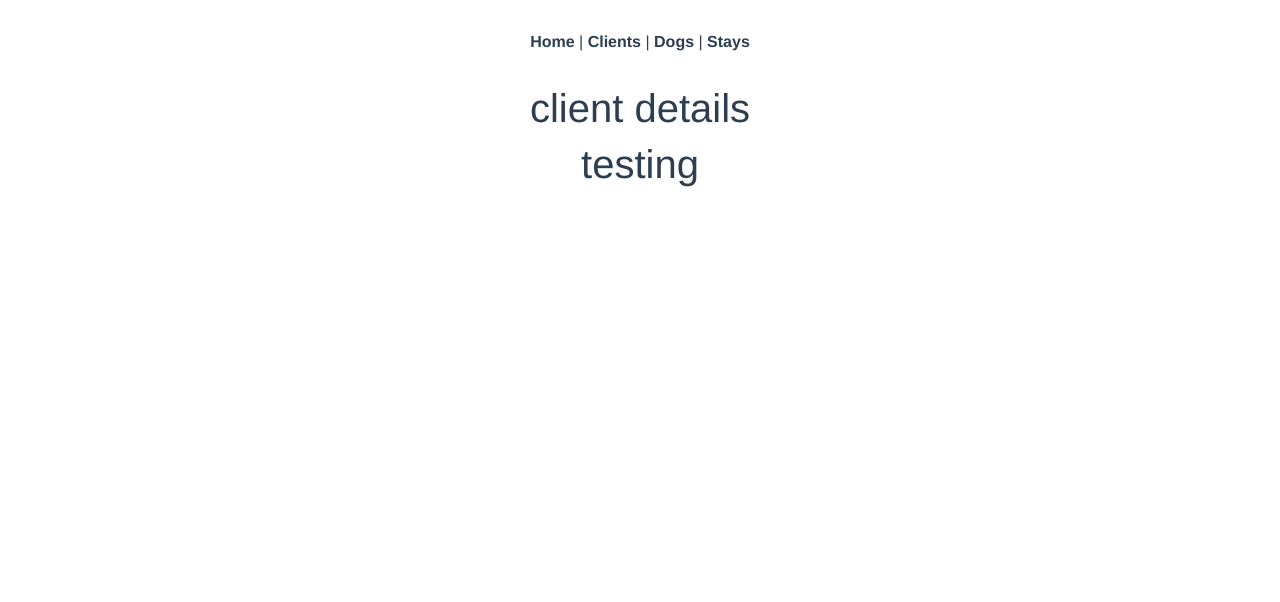
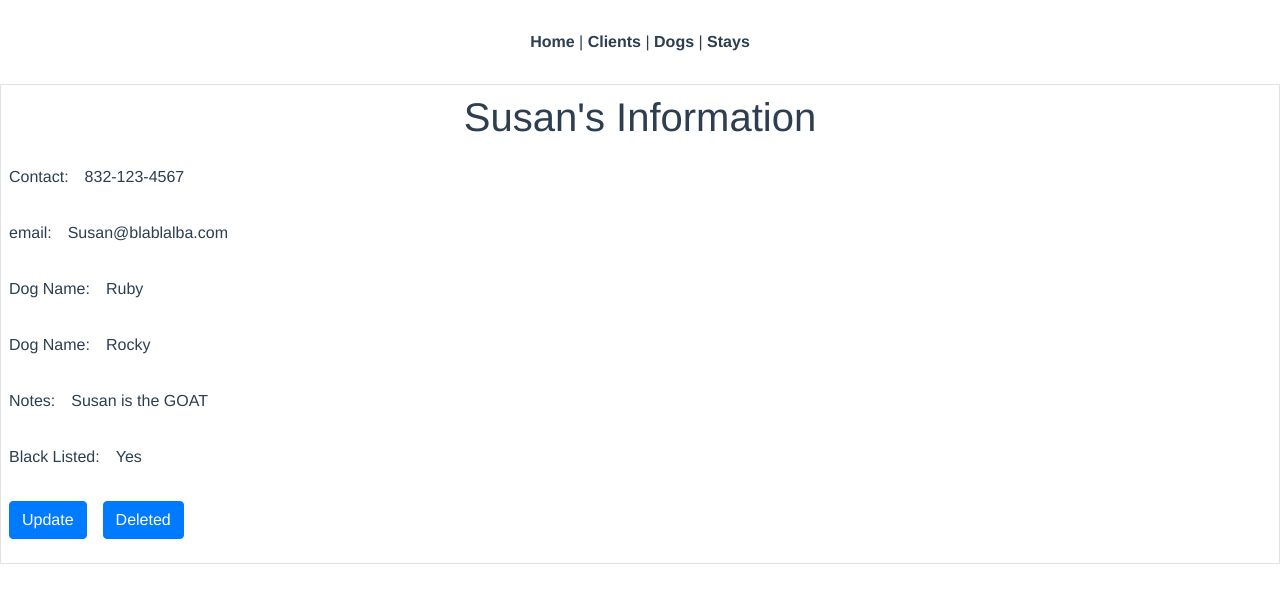
Before and after one commit to daryl101114/RealDealTech, a Vue app in the folder client/: page /#/clientdetails in a window 1280 px wide. Shown: the top 602 px of the page. Built offline with nearby package versions, Linux system fonts and the light colour scheme.

Commit message:
ClientsDetail page done

```diff
--- a/client/src/views/ClientDetails.vue
+++ b/client/src/views/ClientDetails.vue
@@ -1,7 +1,47 @@
 <template>
     <div>
-        <h1>client details</h1>
-        <h1>testing</h1>
+        <div class="border">
+        <div class="d-inline-flex p-2 bd-highlight"><h1>Susan's Information</h1></div>
+
+
+        <div class="d-flex flex-row bd-highlight mb-3">
+        <div class="p-2 bd-highlight">Contact:</div>
+        <div class="p-2 bd-highlight">832-123-4567</div>
+        </div>
+
+        <div class="d-flex flex-row bd-highlight mb-3">
+        <div class="p-2 bd-highlight">email:</div>
+        <div class="p-2 bd-highlight">Susan@blablalba.com</div>
+        </div>
+
+        <div class="d-flex flex-row bd-highlight mb-3">
+        <div class="p-2 bd-highlight">Dog Name:</div>
+        <div class="p-2 bd-highlight">Ruby</div>
+        </div>
+
+
+        <div class="d-flex flex-row bd-highlight mb-3">
+        <div class="p-2 bd-highlight">Dog Name:</div>
+        <div class="p-2 bd-highlight">Rocky</div>
+        </div>
+
+        <div class="d-flex flex-row bd-highlight mb-3">
+        <div class="p-2 bd-highlight">Notes:</div>
+        <div class="p-2 bd-highlight">Susan is the GOAT</div>
+        </div>
+
+         <div class="d-flex flex-row bd-highlight mb-3">
+        <div class="p-2 bd-highlight">Black Listed:</div>
+        <div class="p-2 bd-highlight">Yes</div>
+        </div>
+
+        <div class="d-flex flex-row bd-highlight mb-3">
+  <div class="p-2 bd-highlight"><a class="btn btn-primary" href="#" role="button">Update</a>
+</div>
+  <div class="p-2 bd-highlight"><a class="btn btn-primary" href="#" role="button">Deleted</a></div>
+</div>
+
+        </div>
     </div>
 </template>
 
```
